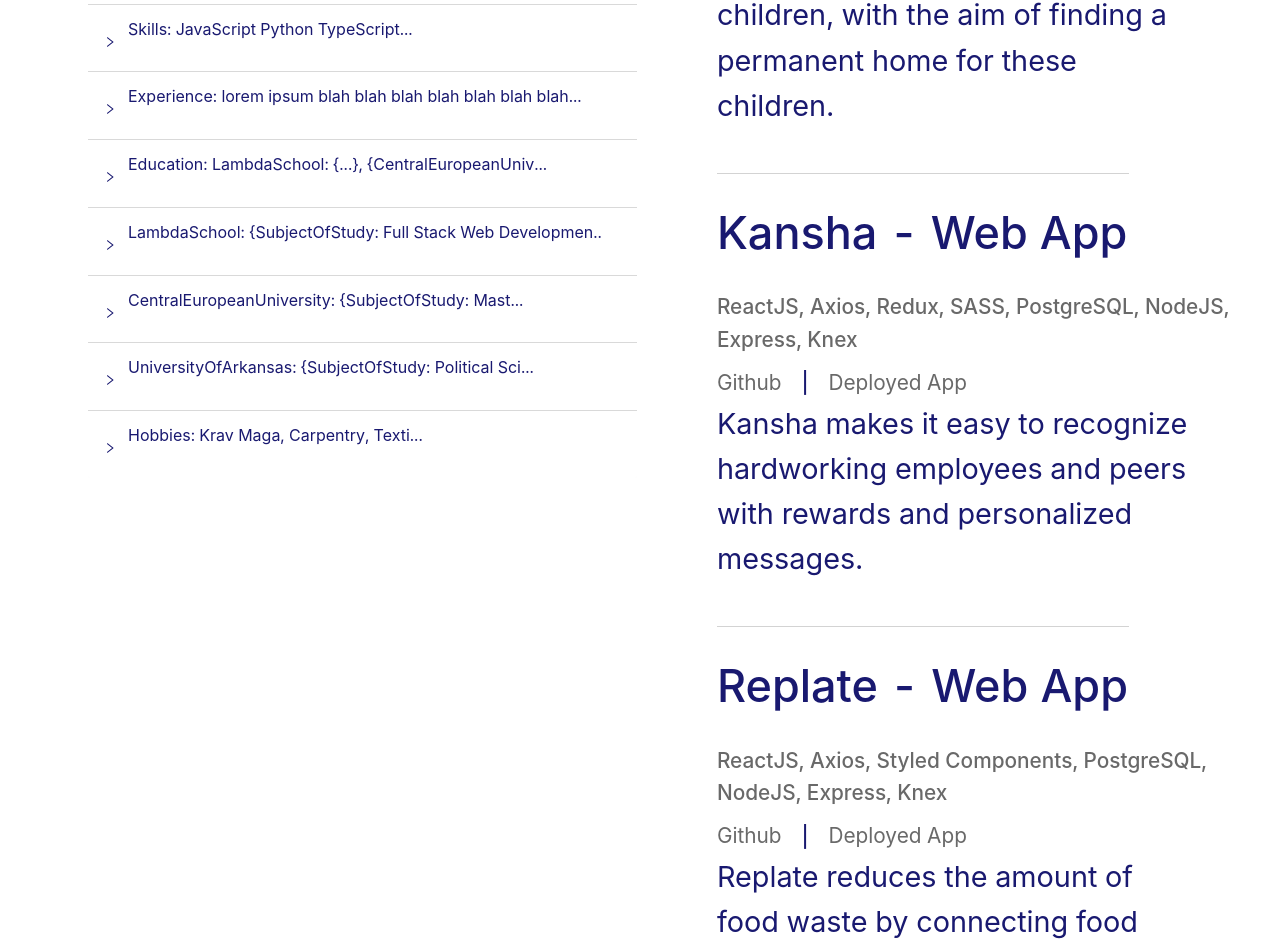
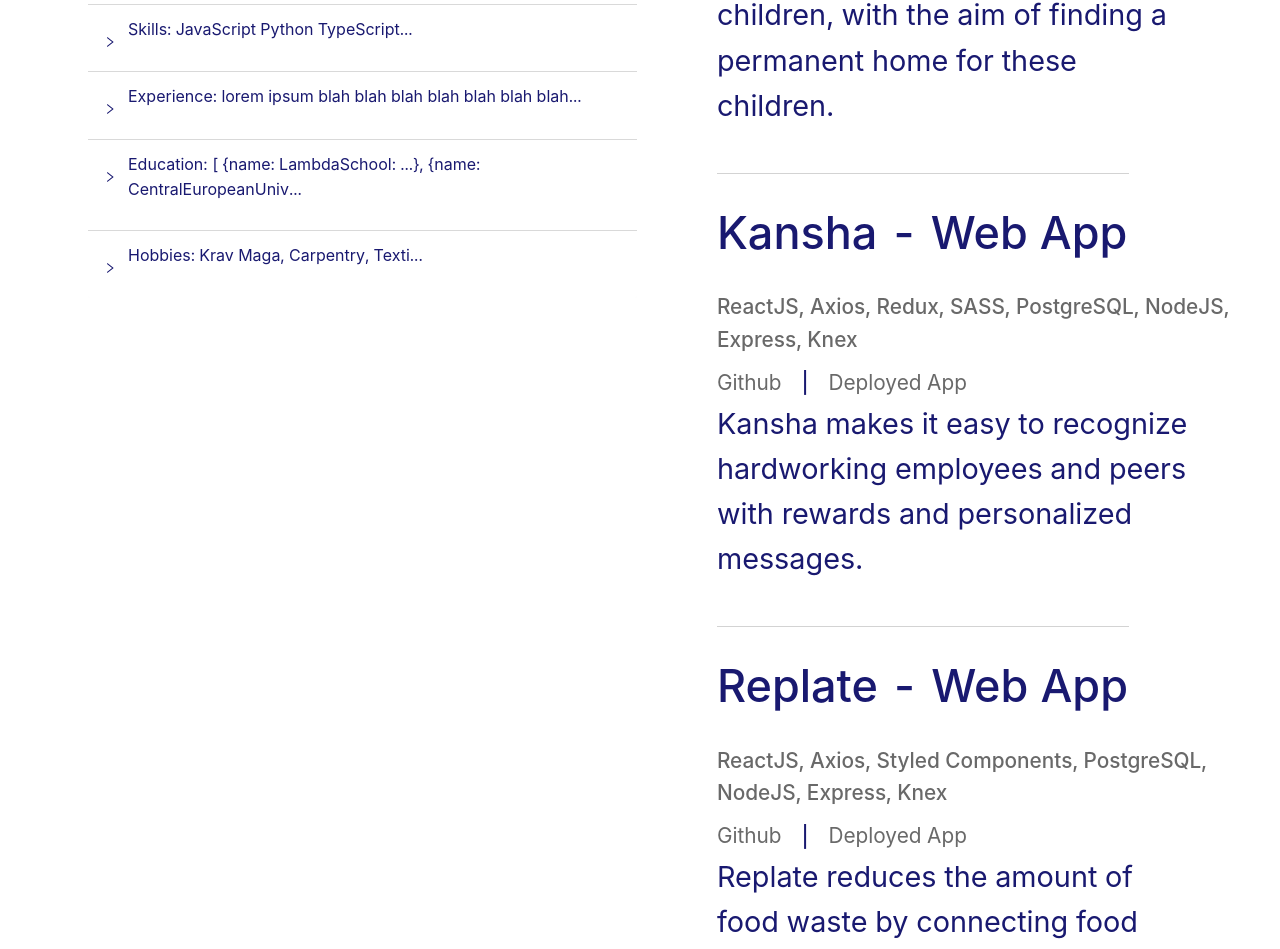
Before and after one commit to bamfranceschi/new-portfolio, a React (Create React App) app: page / in a window 1280 px wide. Shown: the part 1648-2597 px from the top of the page. Built offline with nearby package versions, Linux system fonts and the light colour scheme; some icons are missing.

Commit message:
refactored education section on about me to work with current state configuration

```diff
--- a/src/components/About/About.jsx
+++ b/src/components/About/About.jsx
@@ -7,9 +7,7 @@ import TLDRText from "./TLDR";
 import XPText from "./XP";
 import SkillsText from "./Skills";
 import HobbiesText from "./Hobbies";
-import LambdaSchool from "./Education/LambdaSchool";
-import CEU from "./Education/CEU";
-import UofA from "./Education/UofA";
+import Education from "./Education";
 // import AboutCollapse from "./AboutCollapse";
 
 const AboutCont = styled.div`
@@ -78,28 +76,29 @@ const About = () => {
     },
     {
       short: "Education:",
-      long: "Education: LambdaSchool: {...}, {CentralEuropeanUniv...",
+      long:
+        "Education: [ {name: LambdaSchool: ...}, {name: CentralEuropeanUniv...",
       selected: false,
-      text: "",
+      text: Education,
     },
-    {
-      short: "LambdaSchool: {",
-      long: "LambdaSchool: {SubjectOfStudy: Full Stack Web Developmen..",
-      selected: false,
-      text: LambdaSchool,
-    },
-    {
-      short: "CentralEuropeanUniversity: {",
-      long: "CentralEuropeanUniversity: {SubjectOfStudy: Mast...",
-      selected: false,
-      text: CEU,
-    },
-    {
-      short: "UniversityOfArkansas",
-      long: "UniversityOfArkansas: {SubjectOfStudy: Political Sci...",
-      selected: false,
-      text: UofA,
-    },
+    // {
+    //   short: "LambdaSchool: {",
+    //   long: "LambdaSchool: {SubjectOfStudy: Full Stack Web Developmen..",
+    //   selected: false,
+    //   text: LambdaSchool,
+    // },
+    // {
+    //   short: "CentralEuropeanUniversity: {",
+    //   long: "CentralEuropeanUniversity: {SubjectOfStudy: Mast...",
+    //   selected: false,
+    //   text: CEU,
+    // },
+    // {
+    //   short: "UniversityOfArkansas",
+    //   long: "UniversityOfArkansas: {SubjectOfStudy: Political Sci...",
+    //   selected: false,
+    //   text: UofA,
+    // },
     {
       short: "Hobbies: [",
       long: "Hobbies: Krav Maga, Carpentry, Texti...",
@@ -131,7 +130,6 @@ const About = () => {
           NodeJS and Express.
         </h3>
       </AboutHeader>
-      {/* <AboutCollapse /> */}
       <AboutContent>
         <Collapse
           onChange={changeHeaderMain}
--- /dev/null
+++ b/src/components/About/Education.jsx
@@ -0,0 +1,48 @@
+import React from "react";
+import styled from "styled-components";
+
+const OuterArray = styled.p`
+    padding-left: 24px
+    font-size: 1.3rem
+    color: midnightblue
+`;
+
+const Curlies = styled.p`
+    padding-left: 48px
+    font-size: 1.3rem
+    color: midnightblue
+`;
+
+const ObjectLines = styled.p`
+    padding-left: 72px
+    font-size: 1.3rem
+    color: midnightblue
+`;
+
+const Education = (
+  <div>
+    <OuterArray>[</OuterArray>
+    <Curlies>{"{"}</Curlies>
+    <ObjectLines>name: "LambdaSchool",</ObjectLines>
+    <ObjectLines>
+      subjectOfStudy: "Full Stack Web Development & Computer Science",
+    </ObjectLines>
+    <ObjectLines>endDate: "2020-07-31",</ObjectLines>
+    <Curlies>{"},"}</Curlies>
+    <Curlies>{"{"}</Curlies>
+    <ObjectLines>name: "CentralEuropeanUniversity",</ObjectLines>
+    <ObjectLines>
+      subjectOfStudy: "Masters in Public Policy: Rural Development",
+    </ObjectLines>
+    <ObjectLines>endDate: "2014-07-15",</ObjectLines>
+    <Curlies>{"},"}</Curlies>
+    <Curlies>{"{"}</Curlies>
+    <ObjectLines>name: "UniversityOfArkansas",</ObjectLines>{" "}
+    <ObjectLines>subjectOfStudy: "Bachelors in Political Science",</ObjectLines>
+    <ObjectLines>endDate: "2011-05-12",</ObjectLines>
+    <Curlies>{"},"}</Curlies>
+    <OuterArray>]</OuterArray>
+  </div>
+);
+
+export default Education;
--- a/src/components/About/Education/CEU.jsx
+++ /dev/null
@@ -1,13 +0,0 @@
-import React from "react";
-
-const CEU = (
-  <p style={{ paddingLeft: 24, fontSize: "1.3rem", color: "midnightblue" }}>
-    SubjectOfStudy: "Masters in Public Policy: Rural Development",
-    <br />
-    EndDate: "2014-07-15"
-    <br />
-    <p style={{ fontSize: "1.3rem" }}>{"}"},</p>
-  </p>
-);
-
-export default CEU;
--- a/src/components/About/Education/LambdaSchool.jsx
+++ /dev/null
@@ -1,13 +0,0 @@
-import React from "react";
-
-const LambdaSchool = (
-  <p style={{ paddingLeft: 24, fontSize: "1.3rem", color: "midnightblue" }}>
-    SubjectOfStudy: "Full Stack Web Development & Computer Science",
-    <br />
-    EndDate: "2020-07-31"
-    <br />
-    <p style={{ fontSize: "1.3rem" }}>{"}"},</p>
-  </p>
-);
-
-export default LambdaSchool;
--- a/src/components/About/Education/UofA.jsx
+++ /dev/null
@@ -1,13 +0,0 @@
-import React from "react";
-
-const UofA = (
-  <p style={{ paddingLeft: 24, fontSize: "1.3rem", color: "midnightblue" }}>
-    SubjectOfStudy: "Bachelors in Political Science",
-    <br />
-    EndDate: "2011-05-12"
-    <br />
-    <p style={{ fontSize: "1.3rem" }}>{"}"},</p>
-  </p>
-);
-
-export default UofA;
```
